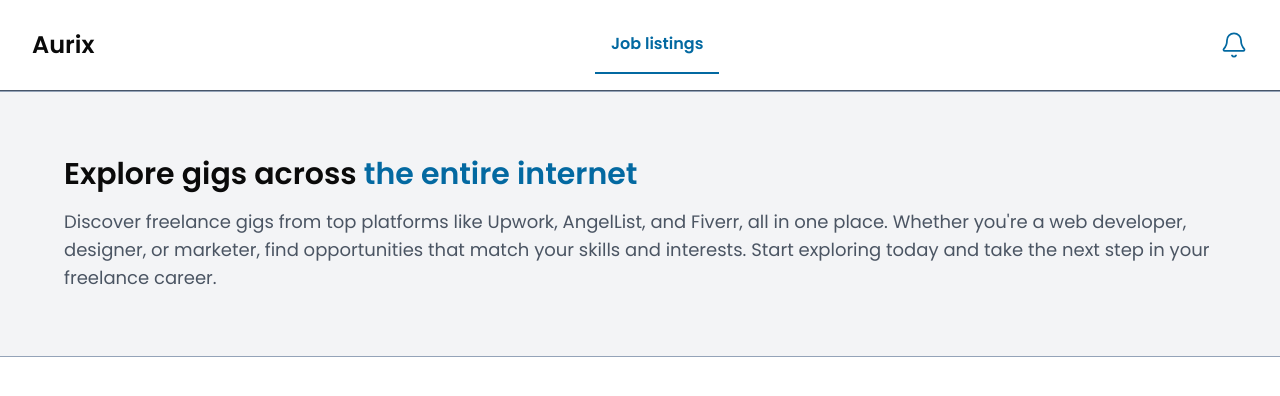
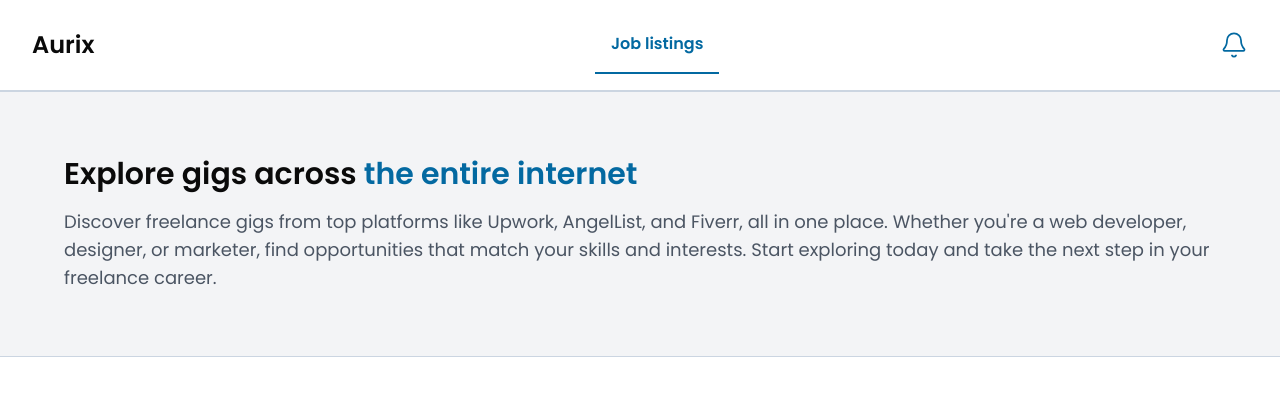
Before and after one commit to codewithkin/aurix, a Next.js app: page / in a window 1280 px wide. Shown: the top 396 px of the page. Built offline with nearby package versions, Linux system fonts and the light colour scheme.

Commit message:
Update border color in Topbar and page components for consistent styling

```diff
--- a/src/app/page.tsx
+++ b/src/app/page.tsx
@@ -8,7 +8,7 @@ export default async function Home() {
     <Topbar />
 
     {/* Header */}
-    <article className='p-16 border-y bg-gray-100 border-slate-400'>
+    <article className='p-16 border-y bg-gray-100 border-slate-300'>
       <article className='flex flex-col gap-4 justify-center md:max-w-6xl'>
         <h2 className='font-semibold text-3xl'>Explore gigs across <span className="text-sky-700">the entire internet</span></h2>
         <p className="text-lg text-gray-600">
--- a/src/components/shared/Topbar.tsx
+++ b/src/components/shared/Topbar.tsx
@@ -2,7 +2,7 @@ import { Bell } from "lucide-react"
 
 function Topbar() {
   return (
-    <article className="shadow-sm border-b border-slate-600 flex justify-between items-center px-8 py-4">
+    <article className="shadow-sm border-b border-slate-300 flex justify-between items-center px-8 py-4">
         {/* Branding */}
         <article className="flex gap-4 items-cente">
             <article className="flex flex-col">
```
